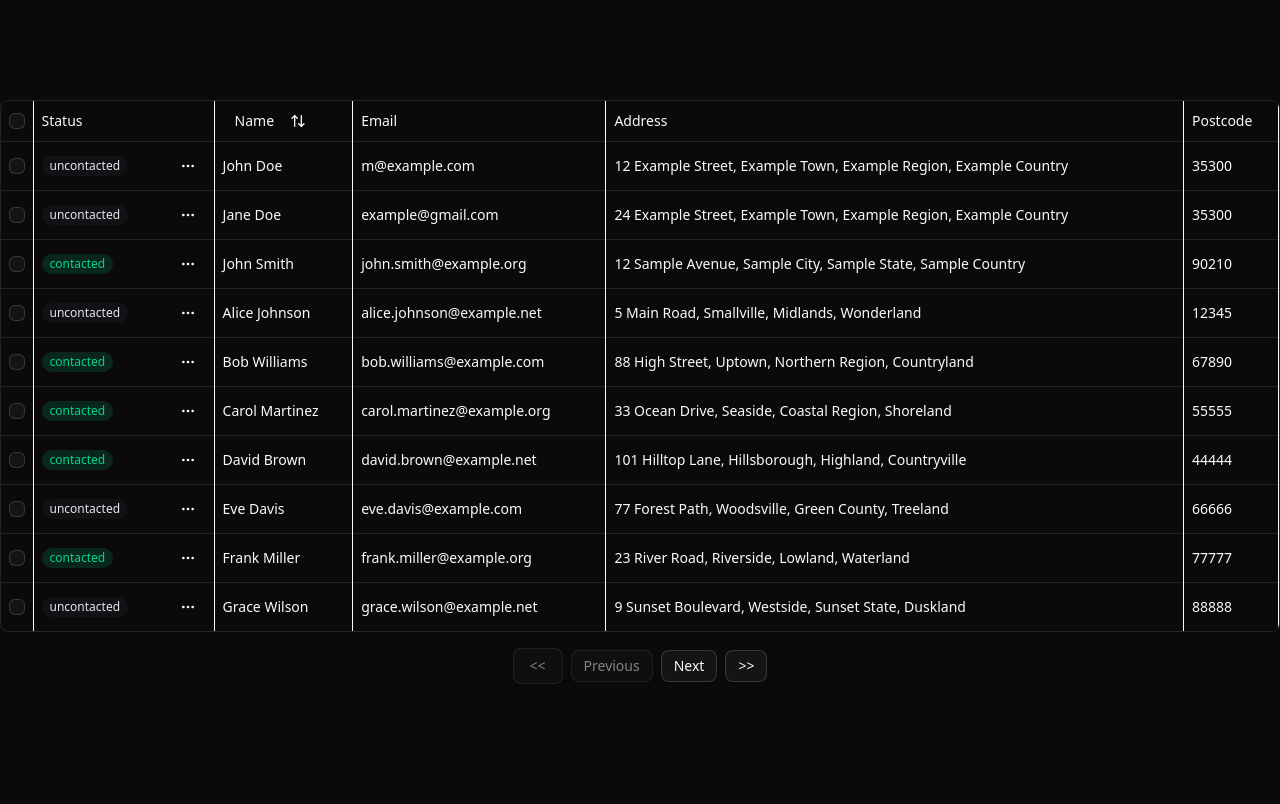
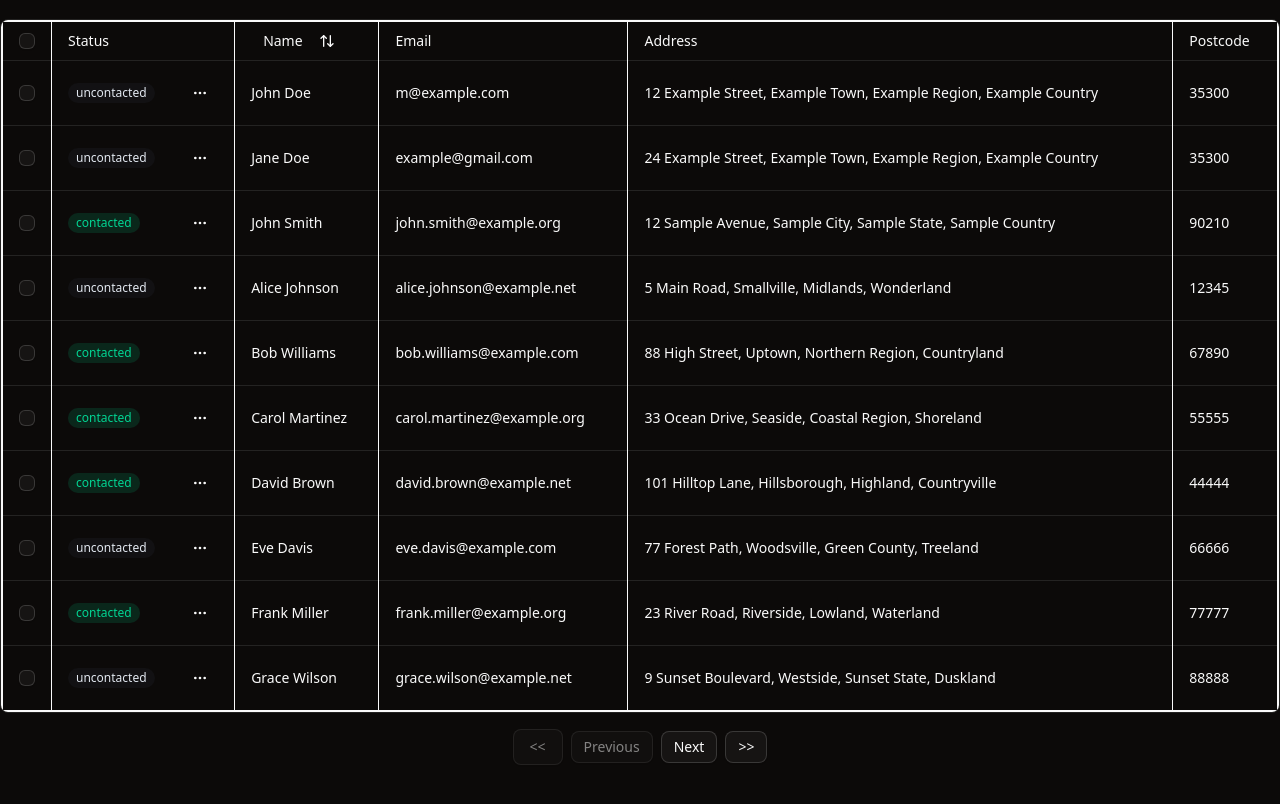
Before and after one commit to rhw-repo/react-dashboard-fs, a React (Vite) app in the folder frontend/: page / in a window 1280 px wide. Shown: the top 804 px of the page. Built offline with nearby package versions, Linux system fonts and the light colour scheme.

Commit message:
Add horizontal padding to thead, th, td

```diff
--- a/frontend/src/components/ui/table.tsx
+++ b/frontend/src/components/ui/table.tsx
@@ -4,8 +4,12 @@ import { cn } from '@/lib/utils';
 
 function Table({ className, ...props }: React.ComponentProps<'table'>) {
   return (
-    <div data-slot="table-container" className="relative m-auto w-full overflow-x-auto">
-      <table data-slot="table" className={cn('w-full caption-bottom text-sm', className)} {...props} />
+    <div data-slot="table-container" className="relative w-full overflow-x-auto">
+      <table
+        data-slot="table"
+        className={cn('w-full caption-bottom border-2 border-neutral-50 text-sm', className)}
+        {...props}
+      />
     </div>
   );
 }
@@ -15,7 +19,7 @@ function TableHeader({ className, ...props }: React.ComponentProps<'thead'>) {
     <thead
       data-slot="table-header"
       // default for mobile is hidden (display none)
-      className={cn('hidden sm:table-header-group [&_tr]:border-b', className)}
+      className={cn('hidden p-4 sm:table-header-group [&_tr]:border-b', className)}
       {...props}
     />
   );
@@ -45,13 +49,12 @@ function TableRow({ className, ...props }: React.ComponentProps<'tr'>) {
   );
 }
 
-// sm:hidden md:block lg:block xl:block 2xl:block
 function TableHead({ className, ...props }: React.ComponentProps<'th'>) {
   return (
     <th
       data-slot="table-head"
       className={cn(
-        'h-10 px-2 text-left align-middle font-medium whitespace-nowrap text-foreground [&:has([role=checkbox])]:pr-0 *:[[role=checkbox]]:translate-y-0.5',
+        'h-10 px-4 text-left align-middle font-medium whitespace-nowrap text-foreground [&:has([role=checkbox])]:px-4 *:[[role=checkbox]]:translate-y-0.5',
         className,
       )}
       {...props}
@@ -64,7 +67,7 @@ function TableCell({ className, ...props }: React.ComponentProps<'td'>) {
     <td
       data-slot="table-cell"
       className={cn(
-        'grid gap-1 p-2 whitespace-normal sm:table-cell sm:align-middle sm:whitespace-nowrap [&:has([role=checkbox])]:pr-0 *:[[role=checkbox]]:translate-y-0.5',
+        'grid gap-1 p-4 whitespace-normal sm:table-cell sm:align-middle sm:whitespace-nowrap [&:has([role=checkbox])]:pr-0 *:[[role=checkbox]]:translate-y-0.5',
         className,
       )}
       {...props}
```
